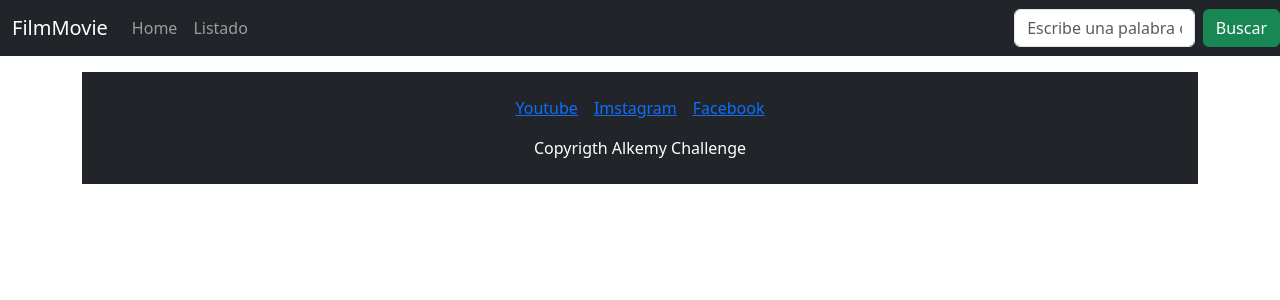
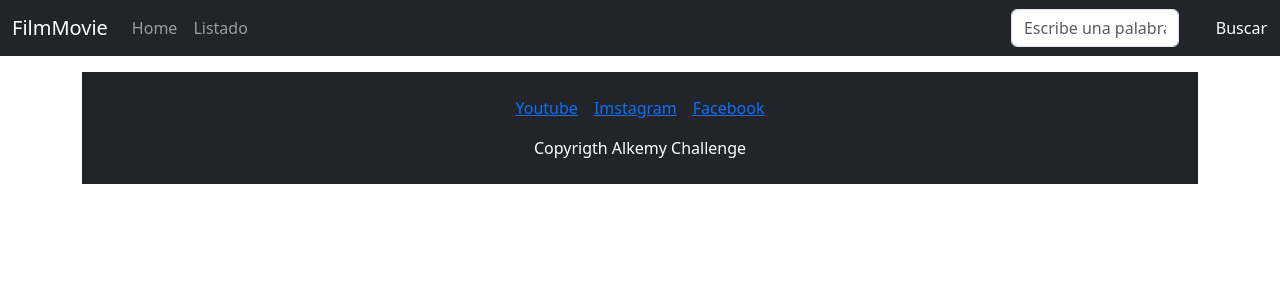
Before and after one commit to vpeinado263/projects-alkemy, a React (Create React App) app: page / in a window 1280 px wide. Shown: the top 300 px of the page. Built offline with nearby package versions, Linux system fonts and the light colour scheme.

Commit message:
Insertar cambios a buscador

```diff
--- a/src/components/Buscador.js
+++ b/src/components/Buscador.js
@@ -20,10 +20,10 @@ function Buscador() {
 
   return (
     <form className="d-flex align-items-center" onSubmit={submitHandler}>
-        <label className="form-label mb-0 mx-2">
-            <input className="form-control" type="text" name="keyword" placeholder="Escribe una palabra clave..." required />
+        <label className="form-label mb-0 mx-4">
+            <input className="form-control" type="text" name="keyword" placeholder="Escribe una palabra clave..."  />
         </label>
-        <button className="btn btn-success" >Buscar</button>
+        <button className="btn btn-dark" >Buscar</button>
     </form>
   )
 }
```
